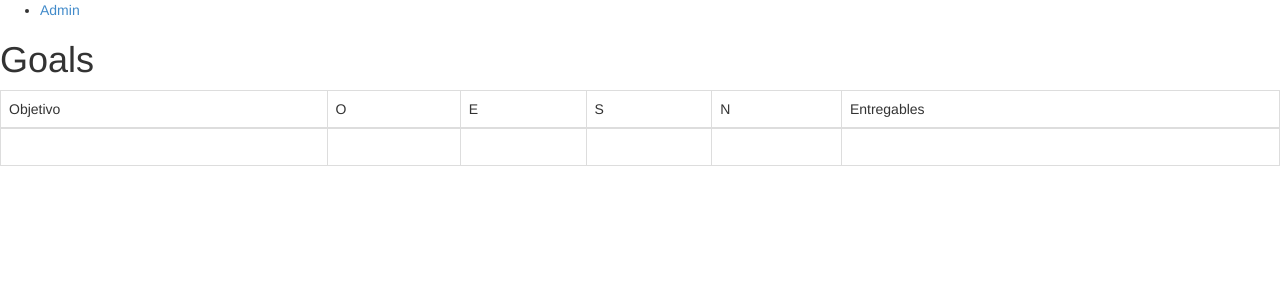
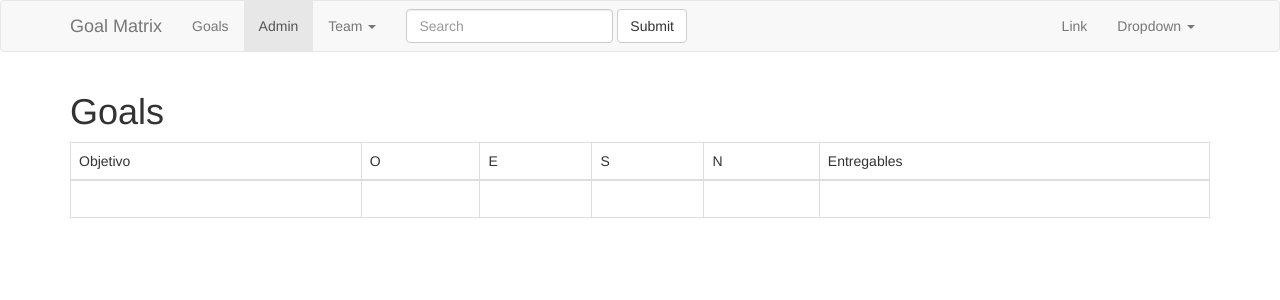
Before and after one commit to luiscberrocal/rango_tutorial, a Django app: template templates/goalmatrix/goals.html in a window 1280 px wide. Shown: the top 300 px of the page. Run offline with Django 3.2, Linux system fonts and the light colour scheme; the template is opened without the code that fills it, so the values that code supplies are empty; parts of the project's set-up code (start-up, migrations or seed data) failed here and were passed over; some libraries are stand-ins or nearby versions.

Commit message:
Added toolbar

```diff
--- a/templates/goalmatrix/base.html
+++ b/templates/goalmatrix/base.html
@@ -19,14 +19,60 @@
 	<!-- Date: 2013-10-20 -->
 </head>
 	<body>
-		<div id="sidebar">
-		        {% block sidebar %}
-		        <ul>
-		            <li><a href="/admin/">Admin</a></li>
-		        </ul>
-		        {% endblock %}
-		    </div>
-		    <div id="content">
+			<nav class="navbar navbar-default" role="navigation">
+  <!-- Brand and toggle get grouped for better mobile display -->
+  <div class="container">
+  <div class="navbar-header">
+    <button type="button" class="navbar-toggle" data-toggle="collapse" data-target="#bs-example-navbar-collapse-1">
+      <span class="sr-only">Toggle navigation</span>
+      <span class="icon-bar"></span>
+      <span class="icon-bar"></span>
+      <span class="icon-bar"></span>
+    </button>
+    <a class="navbar-brand" href="#">Goal Matrix</a>
+  </div>
+
+  <!-- Collect the nav links, forms, and other content for toggling -->
+  <div class="collapse navbar-collapse" id="bs-example-navbar-collapse-1">
+    <ul class="nav navbar-nav">
+ 	   <li><a href="{% url 'show_goals' %}">Goals</a></li>
+      <li class="active"><a href="/admin/">Admin</a></li>
+      <li class="dropdown">
+        <a href="#" class="dropdown-toggle" data-toggle="dropdown">Team <b class="caret"></b></a>
+        <ul class="dropdown-menu">
+          <li><a href="{% url 'show_team_employees' 'tino-ns'%}">Members TINO-NS</a></li>
+          <li><a href="#">Another action</a></li>
+          <li><a href="#">Something else here</a></li>
+          <li class="divider"></li>
+          <li><a href="#">Separated link</a></li>
+          <li class="divider"></li>
+          <li><a href="#">One more separated link</a></li>
+        </ul>
+      </li>
+    </ul>
+    <form class="navbar-form navbar-left" role="search">
+      <div class="form-group">
+        <input type="text" class="form-control" placeholder="Search">
+      </div>
+      <button type="submit" class="btn btn-default">Submit</button>
+    </form>
+    <ul class="nav navbar-nav navbar-right">
+      <li><a href="#">Link</a></li>
+      <li class="dropdown">
+        <a href="#" class="dropdown-toggle" data-toggle="dropdown">Dropdown <b class="caret"></b></a>
+        <ul class="dropdown-menu">
+          <li><a href="#">Action</a></li>
+          <li><a href="#">Another action</a></li>
+          <li><a href="#">Something else here</a></li>
+          <li class="divider"></li>
+          <li><a href="#">Separated link</a></li>
+        </ul>
+      </li>
+    </ul>
+  </div><!-- /.navbar-collapse -->
+</nav>
+</div>
+		    <div class="container">
 		        {% block content %}{% endblock %}
 		    </div>
 	</body>
```
